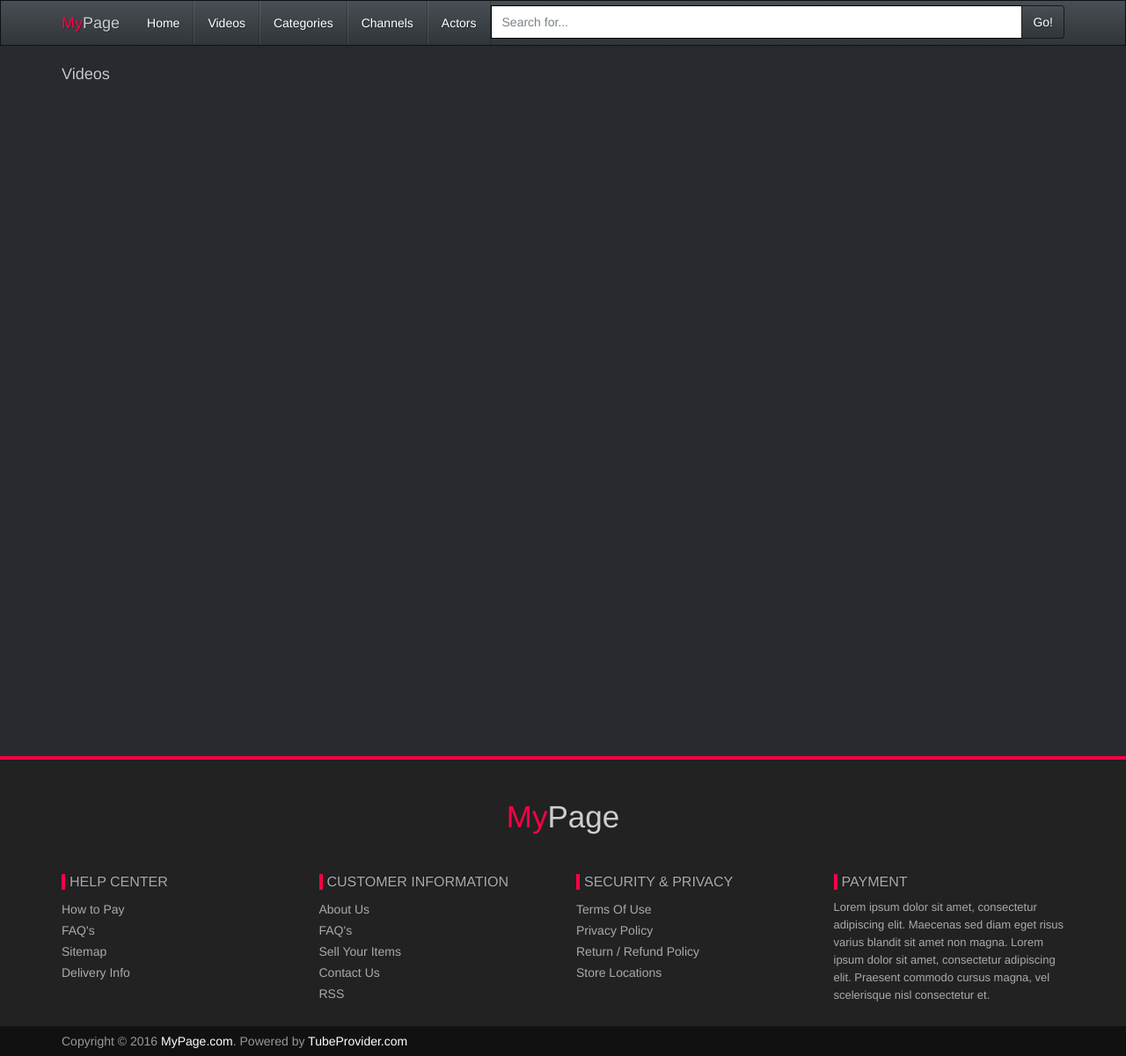
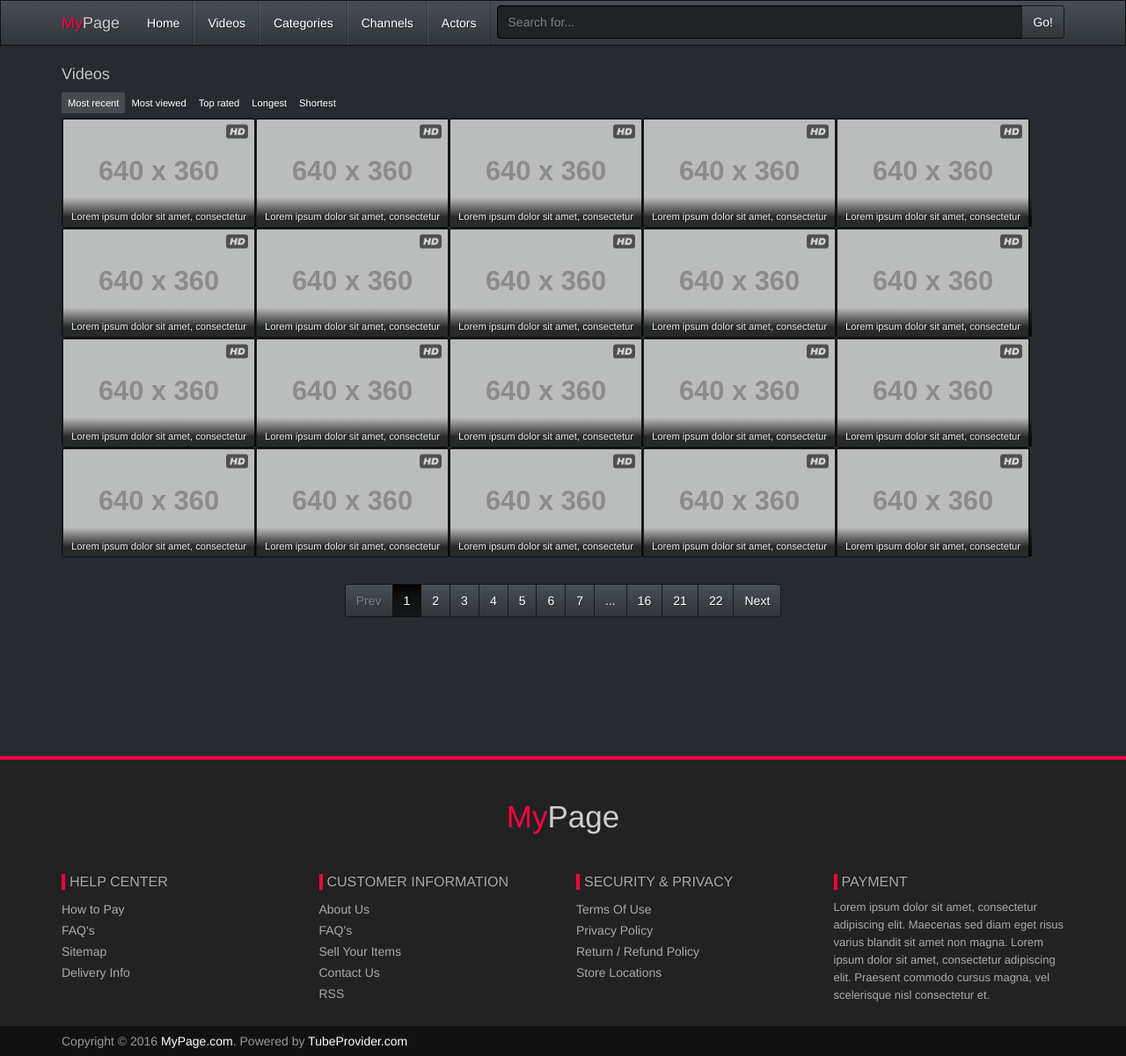
Before and after one commit to joastbg/flask-app, a Flask app: page /videos in a window 1280 px wide. Shown: the whole page at 88% size. Run offline with Flask 2, Linux system fonts and the light colour scheme; grey boxes labelled with a size stand in for pictures from a placeholder-image service; some libraries are stand-ins or nearby versions.

Commit message:
search fix

```diff
--- a/app.py
+++ b/app.py
@@ -4,16 +4,31 @@ app = Flask(__name__, static_url_path='')
 
 @app.route("/")
 def home():
-    return render_template('index.html', headline="Most Recent Videos", page=1)
+
+    subtitles = """Most recent, Most viewed, Top rated, Longest, Shortest""".split(", ")
+
+    return render_template('index.html', headline="Most Recent Videos", page=1, subtitles=subtitles)
 
 @app.route("/<page>", methods=['GET'])
 def home_page(page):
-    return render_template('index.html', headline="Most Recent Videos", page=int(float(page)))
+
+    subtitles = """Most recent, Most viewed, Top rated, Longest, Shortest""".split(", ")
+
+    return render_template('index.html', headline="Most Recent Videos", page=int(float(page)), subtitles=subtitles)
 
 @app.route("/videos")
 def videos():
     #return "Hello videos!"
-	return render_template('videos.html', headline="Videos")
+	subtitles = """Most recent, Most viewed, Top rated, Longest, Shortest""".split(", ")
+
+	return render_template('videos.html', headline="Videos", page=1, subtitles=subtitles)
+
+@app.route("/videos/<page>")
+def videos_page(page):
+    #return "Hello videos!"
+	subtitles = """Most recent, Most viewed, Top rated, Longest, Shortest""".split(", ")
+
+	return render_template('videos.html', headline="Videos", page=int(float(page)), subtitles=subtitles)
 
 @app.route("/video/<id>")
 def video(id):
@@ -42,7 +57,6 @@ def pornstars():
 @app.route("/search", methods=['POST'])
 def search():
     q = request.values['q']
-
     return render_template('search.html', headline="Search", query=q)
 
 if __name__ == "__main__":
--- a/static/css/theme.css
+++ b/static/css/theme.css
@@ -98,6 +98,32 @@ body {
 	font-size: 0.80em;
 }
 
+
+
+.small-inline-menu {
+	list-style: none;
+	display: block;
+}
+
+.small-inline-menu  > li {
+    float: left;
+}
+
+.small-inline-menu > li a {
+    display: block;
+    color: white;
+    text-align: center;
+    padding: 4px 7px;
+	font-size: 0.8em;
+    text-decoration: none;
+
+}
+
+.small-inline-menu > .active  {
+	background: rgba(255, 255, 255, 0.15);
+	border-radius: 2px;
+}
+
 /*
 Sticky Footer Solution
 by Steve Hatcher
--- a/templates/base.html
+++ b/templates/base.html
@@ -37,7 +37,7 @@
   <body>
 
     <!-- Fixed navbar -->
-    <nav class="navbar navbar navbar-fixed-top">
+    <nav class="navbar navbar-fixed-top">
       <div class="container">
         <div class="navbar-header">
           <button type="button" class="navbar-toggle collapsed" data-toggle="collapse" data-target="#navbar" aria-expanded="false" aria-controls="navbar">
@@ -56,10 +56,9 @@
 			<li><a href="/channels">Channels</a></li>
             <li><a href="/actors">Actors</a></li>
           </ul>
-
 		<div class="input-group" style="margin-top: 5px;">
 		  <form action="/search" method="post">
-		  <input type="text" class="form-control" name="q" placeholder="Search for...">
+		  <input style="margin-left: 7px; background: #202224; border-radius: 4px;" type="text" class="form-control" name="q" placeholder="Search for...">
 		  </form>
 		  <span class="input-group-btn">
 			<button class="btn btn-default" type="button">Go!</button>
@@ -166,5 +165,14 @@
     <!-- IE10 viewport hack for Surface/desktop Windows 8 bug -->
     <script src="/js/ie10-viewport-bug-workaround.js"></script>
 	<script src="http://vjs.zencdn.net/5.10.7/video.js"></script>
+
+	<script>
+	$('.row .btn').on('click', function(e) {
+    e.preventDefault();
+    var $this = $(this);
+    var $collapse = $this.closest('.collapse-group').find('.collapse');
+    $collapse.collapse('toggle');
+	});
+	</script>
   </body>
 </html>
--- a/templates/videos.html
+++ b/templates/videos.html
@@ -15,6 +15,55 @@
 
 	<div class="row">
 
+		<div class="col-md-12" style="margin-bottom: 5px">
+              <ul class="small-inline-menu">
+				{% for st in subtitles %}
+					{% if loop.index == 1 %}
+						<li class="active"><a href="#profile" data-toggle="tab">{{ st }}</a></li>
+					{% else %}
+						<li><a href="#profile" data-toggle="tab">{{ st }}</a></li>
+					{% endif %}
+				{% endfor %}
+              </ul>
+		</div>
+
+		{% for i in range(0,20) %}
+		<div class="col-md-3 thumb" style="width: 220px">
+			<div class="col-sm-12 thumbnail text-left">
+				<a href="/video/{{ i + 1 }}">
+					<img class="img-responsive" src="https://placehold.it/640x360" alt="">
+					<div class="caption_hd">
+					</div>
+					<div class="caption">
+						<h4>Lorem ipsum dolor sit amet, consectetur</h4>
+					</div>
+				</a>
+			</div>
+		</div>
+		{% endfor %}
+
+		<div class="" style="text-align: center">
+			  <ul class="pagination" style="margin-top: 30px">
+				  {% if page == 1 %}
+				  <li class="disabled"><a href="#">Prev</a></li>
+				  {% else %}
+				  <li"><a href="{{ page - 1 }}">Prev</a></li>
+				  {% endif %}
+				  {% for i in range(page,page+7) %}
+					  {% if i == page %}
+					  <li class="active"><a href="/{{i}}">{{ i }}</a></li>
+					  {% else %}
+					  <li><a href="/{{i}}">{{ i }}</a></li>
+					  {% endif %}
+				  {% endfor %}
+				  <li><a href="/{{page + 10}}">...</a></li>
+				  <li><a href="/{{ page + 15 }}">{{ page + 15 }}</a></li>
+				  {% for i in range(page+20,page+22) %}
+				      <li><a href="/{{i}}">{{i}}</a></li>
+				  {% endfor %}
+				  <li><a href="/{{page + 1 }}">Next</a></li>
+              </ul>
+		</div>
 
 	</div>
 {% endblock %}
```
Also changed, not shown: templates/index.html (+18 -2 lines), templates/video.html (+65 -2 lines).
